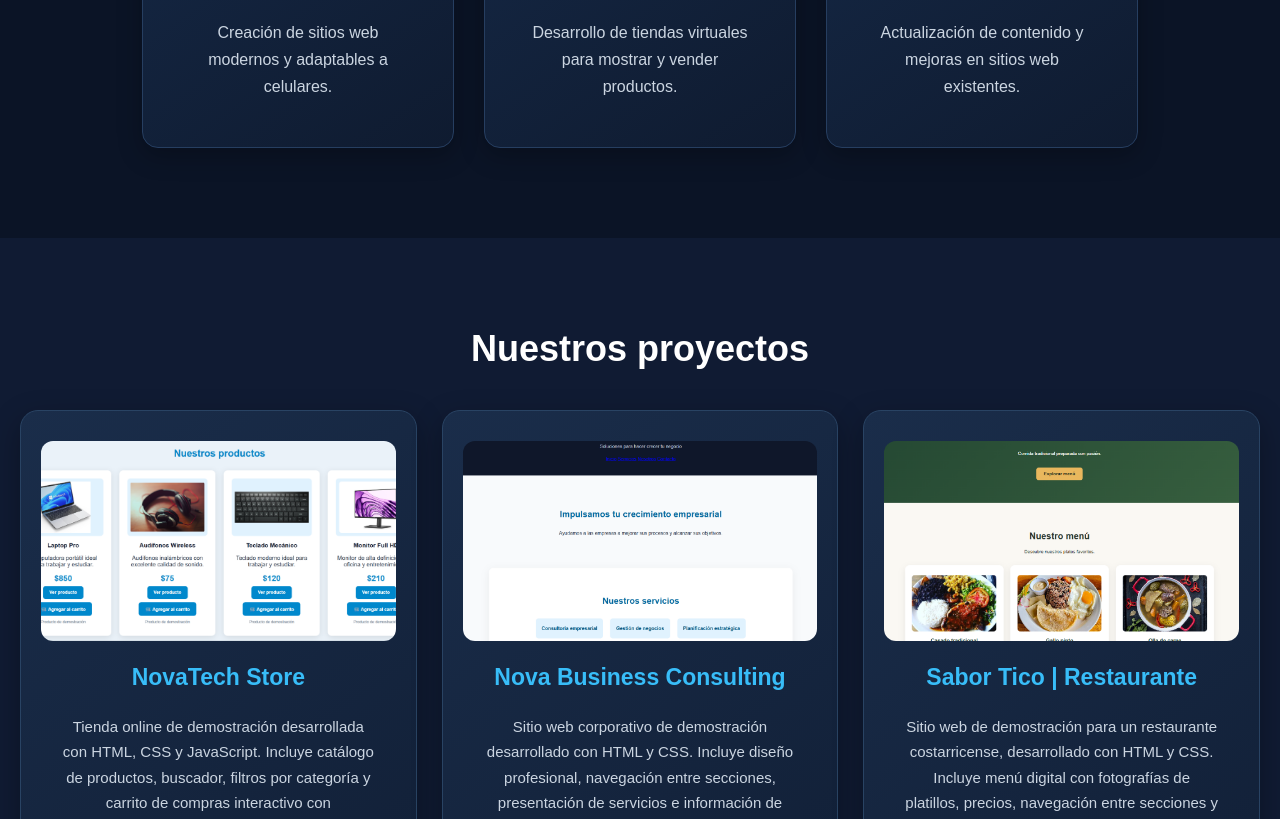
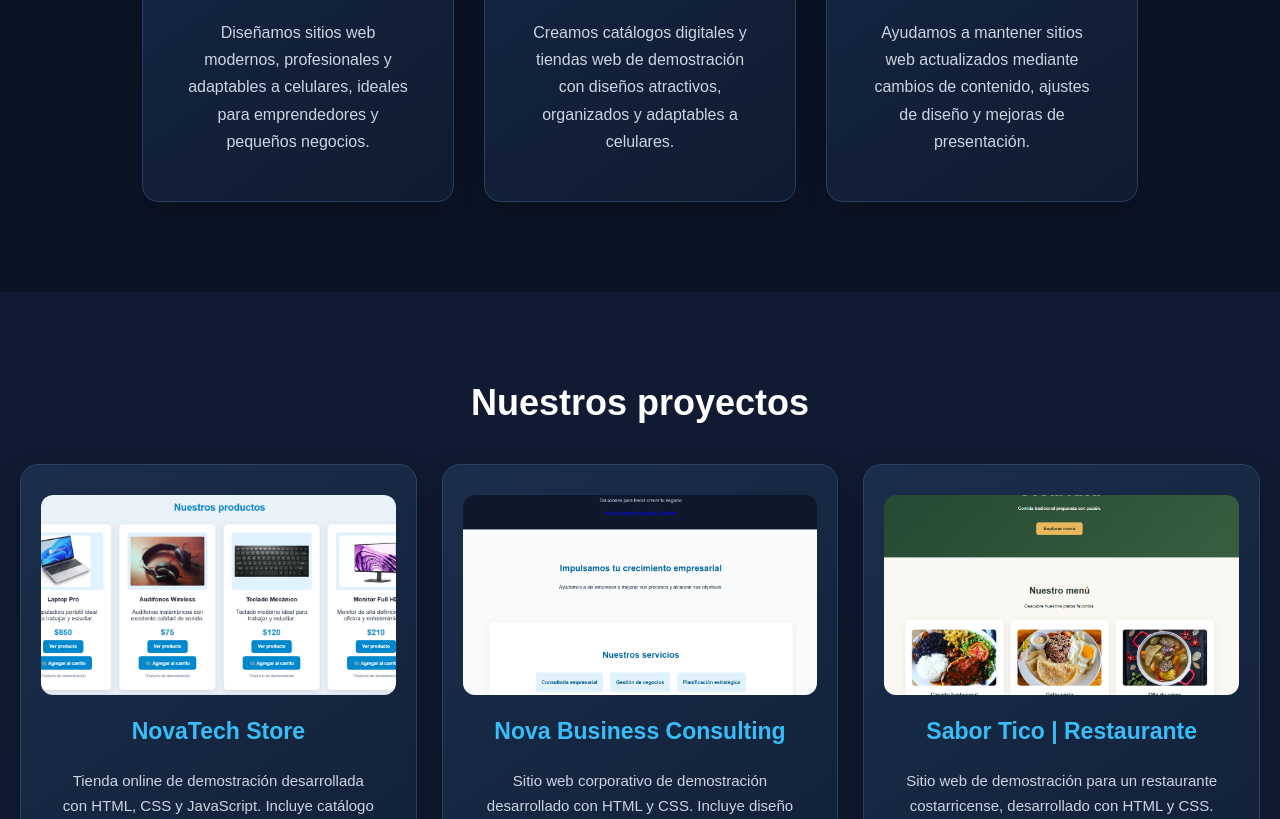
Before and after one commit to markuh45/namark-solutions, a plain HTML site: page index.html in a window 1280 px wide. Shown: the part 1282-2101 px from the top of the page. Drawn offline with Linux system fonts and the light colour scheme.

Commit message:
Mejorar descripciones de servicios de Namark Solutions

```diff
--- a/index.html
+++ b/index.html
@@ -75,25 +75,28 @@
                 <div class="servicio">
                     <h3>🌐 Desarrollo web</h3>
                     <p>
-                        Creación de sitios web modernos
-                        y adaptables a celulares.
+                       Diseñamos sitios web modernos, profesionales
+y adaptables a celulares, ideales para
+emprendedores y pequeños negocios.
                     </p>
                 </div>
 
                 <div class="servicio">
                     <h3>🛒 Tiendas online</h3>
                     <p>
-                        Desarrollo de tiendas virtuales
-                        para mostrar y vender productos.
+                        Creamos catálogos digitales y tiendas web
+de demostración con diseños atractivos,
+organizados y adaptables a celulares.
                     </p>
                 </div>
 
                 <div class="servicio">
                     <h3>🔧 Mantenimiento web</h3>
-                    <p>
-                        Actualización de contenido y mejoras
-                        en sitios web existentes.
-                    </p>
+                   <p>
+    Ayudamos a mantener sitios web actualizados
+    mediante cambios de contenido, ajustes de diseño
+    y mejoras de presentación.
+</p>
                 </div>
 
             </div>
```
